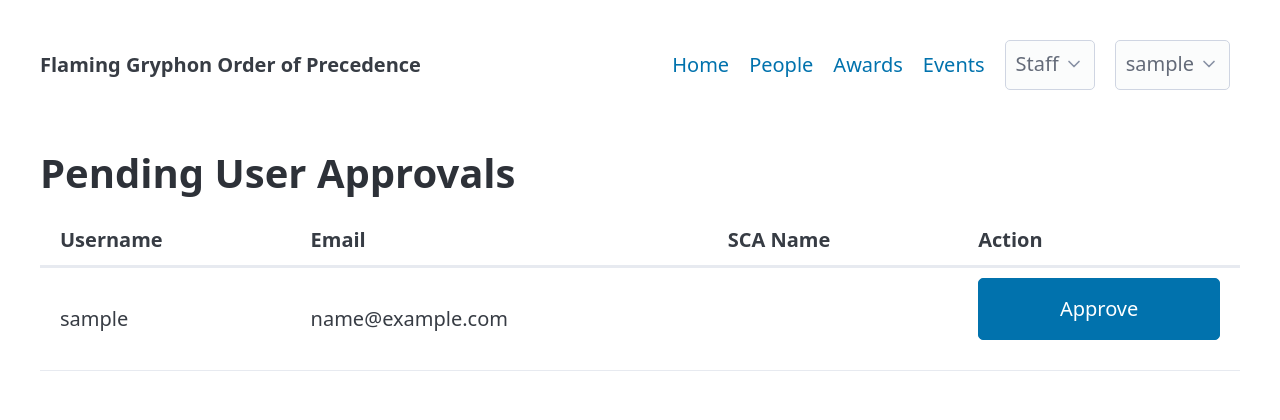
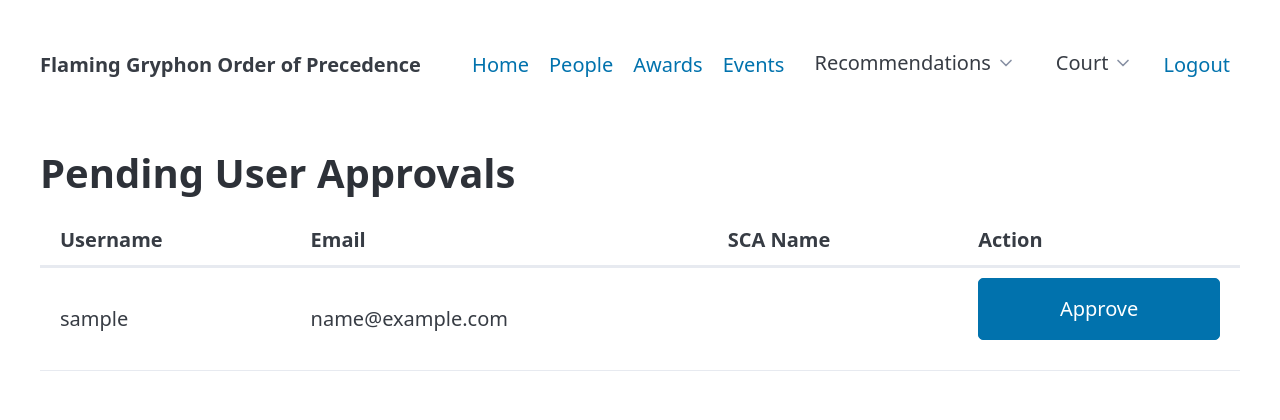
Before and after one commit to daniel12997/FlamingGryphonOP, a Django app: page /accounts/pending/ in a window 1280 px wide. Shown: the top 420 px of the page. Run offline with Django 5.2, Linux system fonts and the light colour scheme; the visitor is signed in with stand-in values (Sample User, id 1); data comes from the database, SQL or seed files in the repository; parts of the project's set-up code (start-up, migrations or seed data) failed here and were passed over; some libraries are stand-ins or nearby versions.

Commit message:
refactor: reorganize nav into Recommendations/Court dropdowns with matching style
- Group nav actions into two semantic dropdowns: Recommendations
  (Recommend, Report Error, My Reports + staff: All Recommendations,
  All Reports) and Court (Record Court + staff: Court List)
- Move Login/Register/Logout back to flat links, never inside a dropdown
- Strip form-element border/background/color from nav <summary> triggers
  so they match the visual style of plain anchor links

Co-Authored-By: Claude Sonnet 4.6 <noreply@anthropic.com>

```diff
--- a/templates/base.html
+++ b/templates/base.html
@@ -13,6 +13,22 @@
         @media (min-width: 768px) { .nav-narrow { display: none; } }
         /* Mobile: hide flat nav, show hamburger only */
         @media (max-width: 767px)  { .nav-wide   { display: none; } }
+
+        /* Strip the form-element box styling from dropdown triggers inside nav,
+           so they match the plain anchor links visually. */
+        nav details.dropdown > summary:not([role]) {
+            border: none;
+            border-radius: 0;
+            background-color: transparent;
+            color: inherit;
+            box-shadow: none;
+        }
+        nav details.dropdown > summary:not([role]):active,
+        nav details.dropdown > summary:not([role]):focus {
+            border-color: transparent;
+            background-color: transparent;
+            box-shadow: none;
+        }
     </style>
 </head>
 <body>
@@ -22,37 +38,39 @@
                 <li><strong>{{ site_config.group_name_short }} Order of Precedence</strong></li>
             </ul>
 
-            <!-- Desktop: flat public links + dropdowns for user/staff actions -->
+            <!-- Desktop: flat public links + grouped dropdowns -->
             <ul class="nav-wide">
                 <li><a href="{% url 'op:index' %}">Home</a></li>
                 <li><a href="{% url 'op:recipient_list' %}">People</a></li>
                 <li><a href="{% url 'op:honor_list' %}">Awards</a></li>
                 <li><a href="{% url 'op:event_list' %}">Events</a></li>
                 {% if user.is_authenticated %}
-                {% if user.is_staff %}
                 <li>
                     <details class="dropdown">
-                        <summary>Staff</summary>
+                        <summary>Recommendations</summary>
                         <ul dir="rtl">
-                            <li><a href="{% url 'op:recommendation_list' %}">Recommendations</a></li>
-                            <li><a href="{% url 'op:report_list' %}">Reports</a></li>
-                            <li><a href="{% url 'op:court_list' %}">Court List</a></li>
+                            <li><a href="{% url 'op:recommendation_create' %}">Recommend</a></li>
+                            <li><a href="{% url 'op:report_create' %}">Report Error</a></li>
+                            <li><a href="{% url 'op:my_reports' %}">My Reports</a></li>
+                            {% if user.is_staff %}
+                            <li><a href="{% url 'op:recommendation_list' %}">All Recommendations</a></li>
+                            <li><a href="{% url 'op:report_list' %}">All Reports</a></li>
+                            {% endif %}
                         </ul>
                     </details>
                 </li>
-                {% endif %}
                 <li>
                     <details class="dropdown">
-                        <summary>{{ user.username }}</summary>
+                        <summary>Court</summary>
                         <ul dir="rtl">
-                            <li><a href="{% url 'op:recommendation_create' %}">Recommend</a></li>
-                            <li><a href="{% url 'op:report_create' %}">Report Error</a></li>
                             <li><a href="{% url 'op:batch_bestowal' %}">Record Court</a></li>
-                            <li><a href="{% url 'op:my_reports' %}">My Reports</a></li>
-                            <li><a href="{% url 'accounts:logout' %}">Logout</a></li>
+                            {% if user.is_staff %}
+                            <li><a href="{% url 'op:court_list' %}">Court List</a></li>
+                            {% endif %}
                         </ul>
                     </details>
                 </li>
+                <li><a href="{% url 'accounts:logout' %}">Logout</a></li>
                 {% else %}
                 <li><a href="{% url 'accounts:login' %}">Login</a></li>
                 <li><a href="{% url 'accounts:register' %}">Register</a></li>
@@ -72,11 +90,11 @@
                             {% if user.is_authenticated %}
                             <li><a href="{% url 'op:recommendation_create' %}">Recommend</a></li>
                             <li><a href="{% url 'op:report_create' %}">Report Error</a></li>
+                            <li><a href="{% url 'op:my_reports' %}">My Reports</a></li>
                             <li><a href="{% url 'op:batch_bestowal' %}">Record Court</a></li>
-                            <li><a href="{% url 'op:my_reports' %}">My Reports</a></li>
                             {% if user.is_staff %}
-                            <li><a href="{% url 'op:recommendation_list' %}">Recommendations</a></li>
-                            <li><a href="{% url 'op:report_list' %}">Reports</a></li>
+                            <li><a href="{% url 'op:recommendation_list' %}">All Recommendations</a></li>
+                            <li><a href="{% url 'op:report_list' %}">All Reports</a></li>
                             <li><a href="{% url 'op:court_list' %}">Court List</a></li>
                             {% endif %}
                             <li><a href="{% url 'accounts:logout' %}">Logout</a></li>
```
